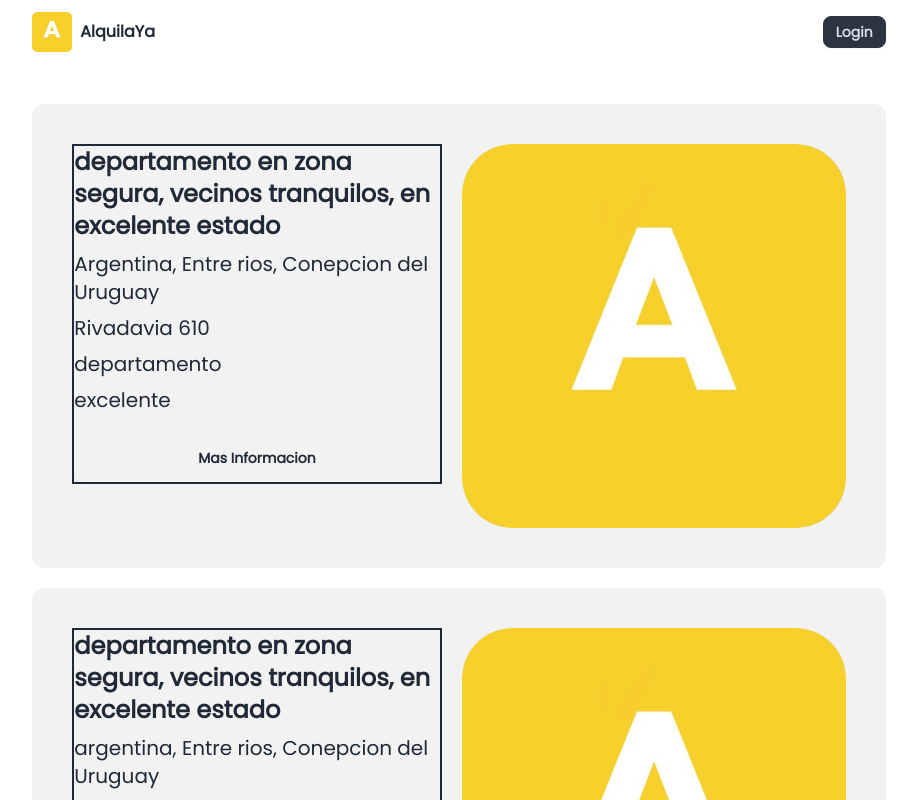
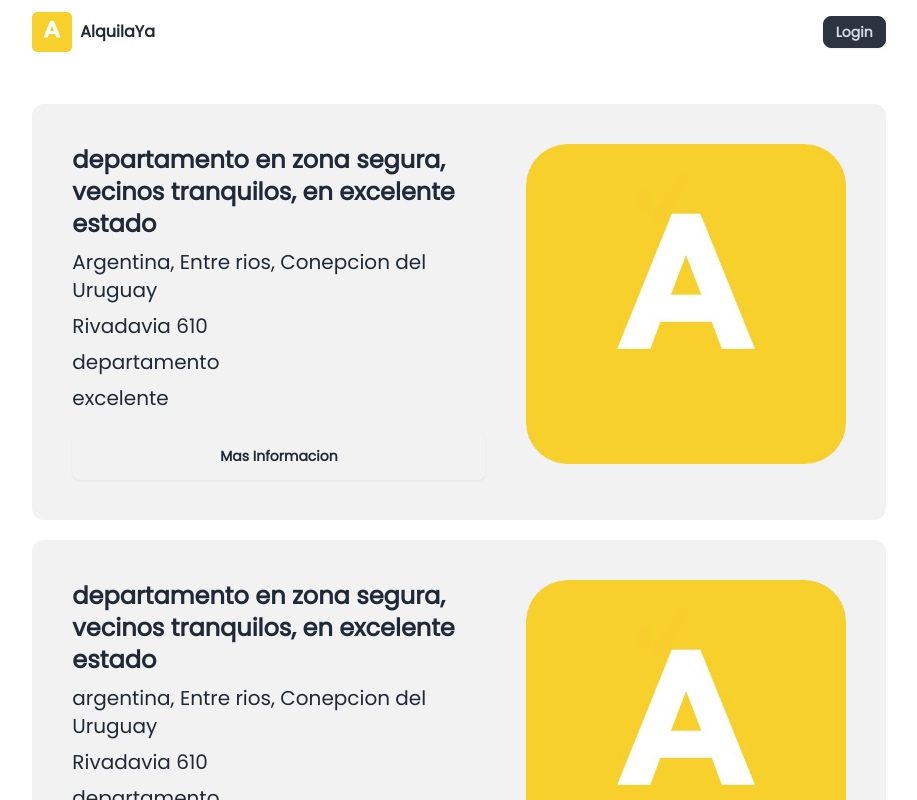
Before and after one commit to Jonavoe/AlquilaYa, a Next.js app in the folder alquilaya/: page / in a window 1280 px wide. Shown: the top 800 px of the page, without its empty margins (181-1098 px from the left). Built offline with nearby package versions, Linux system fonts and the light colour scheme.

Commit message:
Update Rents.tsx

```diff
--- a/alquilaya/src/components/Rents/Rents.tsx
+++ b/alquilaya/src/components/Rents/Rents.tsx
@@ -55,9 +55,9 @@ export default function Rents({ user }: Props) {
         return (
           <div
             key={i}
-            className="flex gap-5 w-8/12 h-full items-start justify-between bg-base-200 p-10 rounded-xl"
+            className="flex gap-10 w-8/12 h-auto items-start justify-between bg-base-200 p-10 rounded-xl"
           >
-            <div className="flex flex-col border-2 gap-5 h-full">
+            <div className="flex flex-col items-center gap-5 h-full">
               <div className="flex-col h-full flex gap-2">
                 <h2 className="text-2xl font-bold">{rent.titulo}</h2>
                 <p className="text-xl">
@@ -76,7 +76,7 @@ export default function Rents({ user }: Props) {
               alt="image"
               width={0}
               height={0}
-              className=" w-96 h-96"
+              className=" w-80 h-80"
             />
           </div>
         );
```
